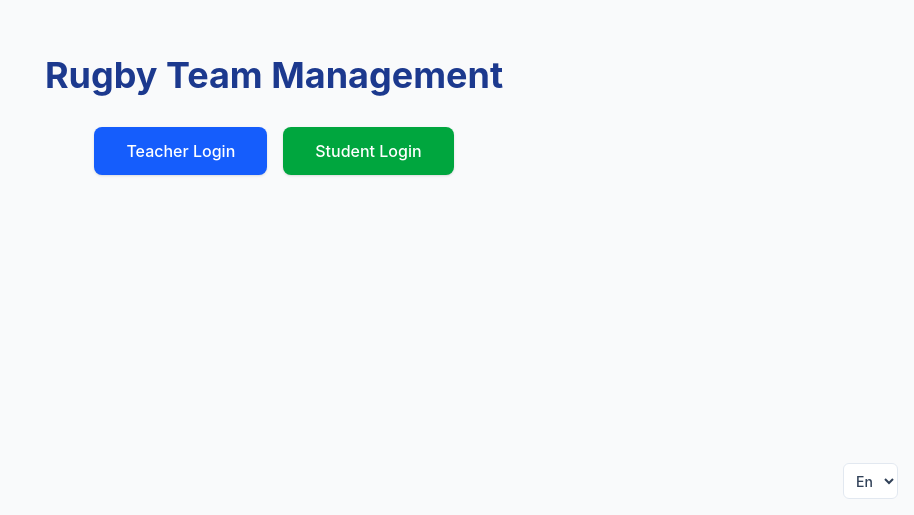
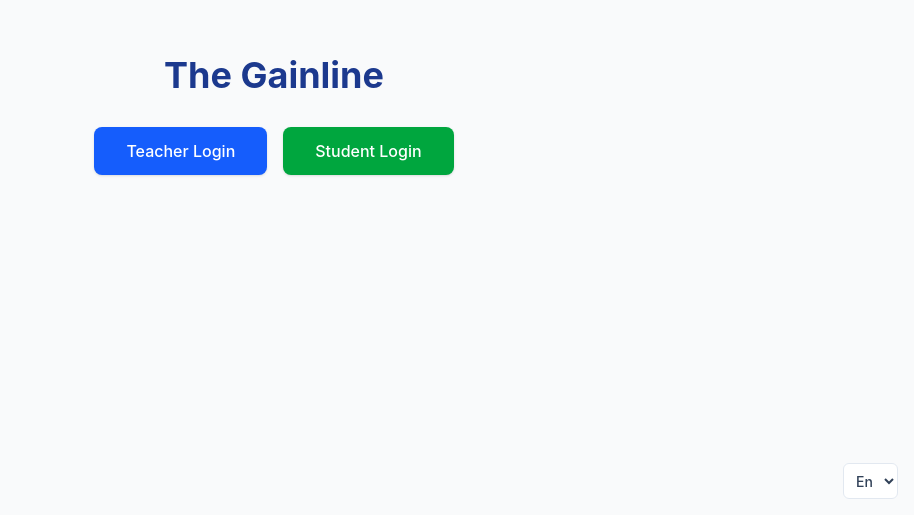
Before and after one commit to AbdessalamAithaqi/PIR, a React (Vite) app in the folder client/: page / in a window 1280 px wide. Shown: the part 285-800 px from the top of the page, without its empty margins (366-1280 px from the left). Built offline with nearby package versions, Linux system fonts and the light colour scheme.

Commit message:
Name changed to The Gainline

```diff
--- a/client/index.html
+++ b/client/index.html
@@ -4,7 +4,7 @@
     <meta charset="UTF-8" />
     <link rel="icon" type="image/svg+xml" href="/favicon.svg" />
     <meta name="viewport" content="width=device-width, initial-scale=1.0" />
-    <title>client</title>
+    <title>The Gainline</title>
   </head>
   <body>
     <div id="root"></div>
--- a/client/src/i18n/index.tsx
+++ b/client/src/i18n/index.tsx
@@ -9,7 +9,7 @@ export const LANGUAGE_STORAGE_KEY = "pir-ui-language";
 const englishTranslations = {
   "language.aria": "Select language",
 
-  "app.title": "Rugby Team Management",
+  "app.title": "The Gainline",
   "app.teacherLogin": "Teacher Login",
   "app.studentLogin": "Student Login",
 
@@ -162,7 +162,7 @@ export type TranslationKey = keyof typeof englishTranslations;
 const frenchTranslations: Record<TranslationKey, string> = {
   "language.aria": "Choisir la langue",
 
-  "app.title": "Gestion d'équipe de rugby",
+  "app.title": "The Gainline",
   "app.teacherLogin": "Connexion professeur",
   "app.studentLogin": "Connexion étudiant",
 
```
